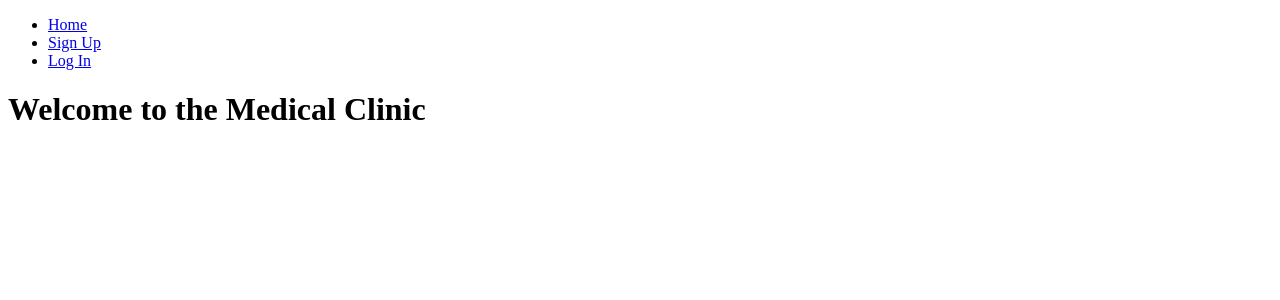
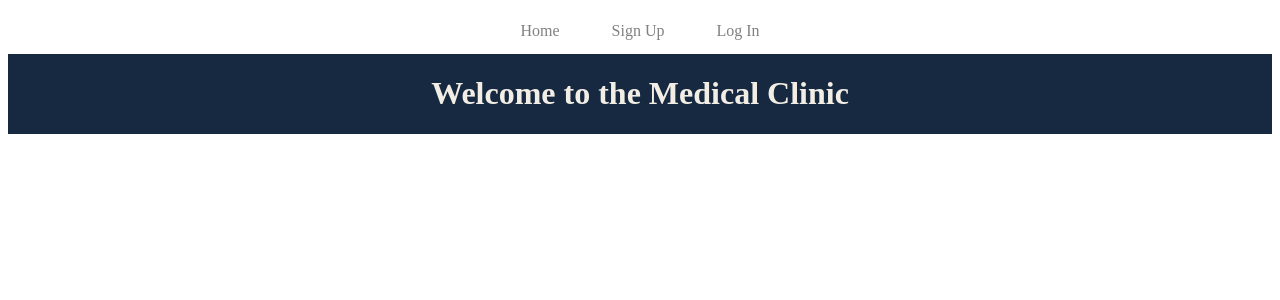
Before and after one commit to JaredzG/medical-clinic, a PHP site: page /index.php in a window 1280 px wide. Shown: the top 300 px of the page. Run offline with PHP 8.4, Linux system fonts and the light colour scheme.

Commit message:
Update header.php

```diff
--- a/header.php
+++ b/header.php
@@ -1,7 +1,9 @@
 <?php
   session_start();
 ?>
-
+<style>
+  <?php include 'style.css';?>
+</style>
 <!DOCTYPE html>
 <html lang="en">
 <head>
@@ -15,7 +17,7 @@
     <header>
       <nav>
        <div>
-         <ul>
+         <ul class='navigation'>
            <li><a href='index.php'>Home</a></li>
            <?php
             if (isset($_SESSION["userID"])) {
```
